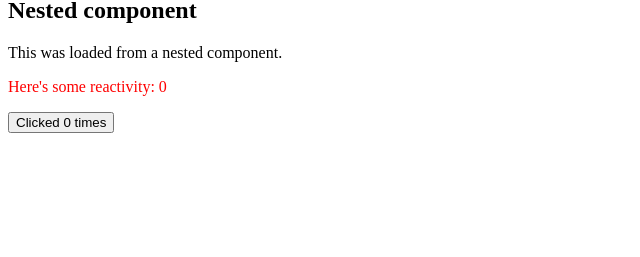
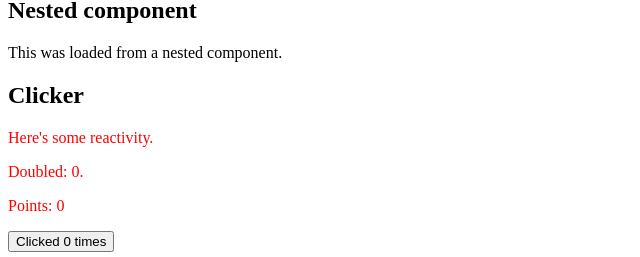
Before and after one commit to brendan-jarvis/svelte, a SvelteKit app: page / in a window 1280 px wide. Shown: the part 643-900 px from the top of the page, without its empty margins (0-640 px from the left). Before the commit the page ends 800 px from the top, so only its background shows below. Built offline with nearby package versions, Linux system fonts and the light colour scheme.

Commit message:
More reactivity

```diff
--- a/src/routes/+page.svelte
+++ b/src/routes/+page.svelte
@@ -5,6 +5,40 @@
 	const placekitten = { src: 'https://placekitten.com/500/500', alt: 'A cute kitten' };
 	const html = '<p>Some HTML. We can use this feature to expose our website to XSS attacks.</p>';
 	let count = 0;
+	$: doubled = count * 2;
+
+	/**
+	 * @param {number} count
+	 */
+	function calculatePoints(count) {
+		let points = 2 * count;
+		let primes = [];
+
+		// Check if the number is prime
+		/**
+		 * @param {number} num
+		 */
+		function isPrime(num) {
+			for (let i = 2; i <= Math.sqrt(num); i++) {
+				if (num % i === 0) {
+					return false;
+				}
+			}
+			return num > 1;
+		}
+
+		// Get all prime numbers in count
+		for (let i = 2; i <= count; i++) {
+			if (isPrime(i)) {
+				primes.push(i);
+			}
+		}
+
+		// Add 10 for every prime number in count
+		points += 10 * primes.length;
+
+		return points;
+	}
 </script>
 
 <h1>Hello {name.toUpperCase()}!</h1>
@@ -15,7 +49,10 @@
 
 <Nested />
 
-<p>Here's some reactivity: {count}</p>
+<h2>Clicker</h2>
+<p>Here's some reactivity.</p>
+<p>Doubled: {doubled}.</p>
+<p>Points: {calculatePoints(count)}</p>
 
 <button on:click={() => (count += 1)}>Clicked {count} {count === 1 ? 'time' : 'times'}</button>
 
```
